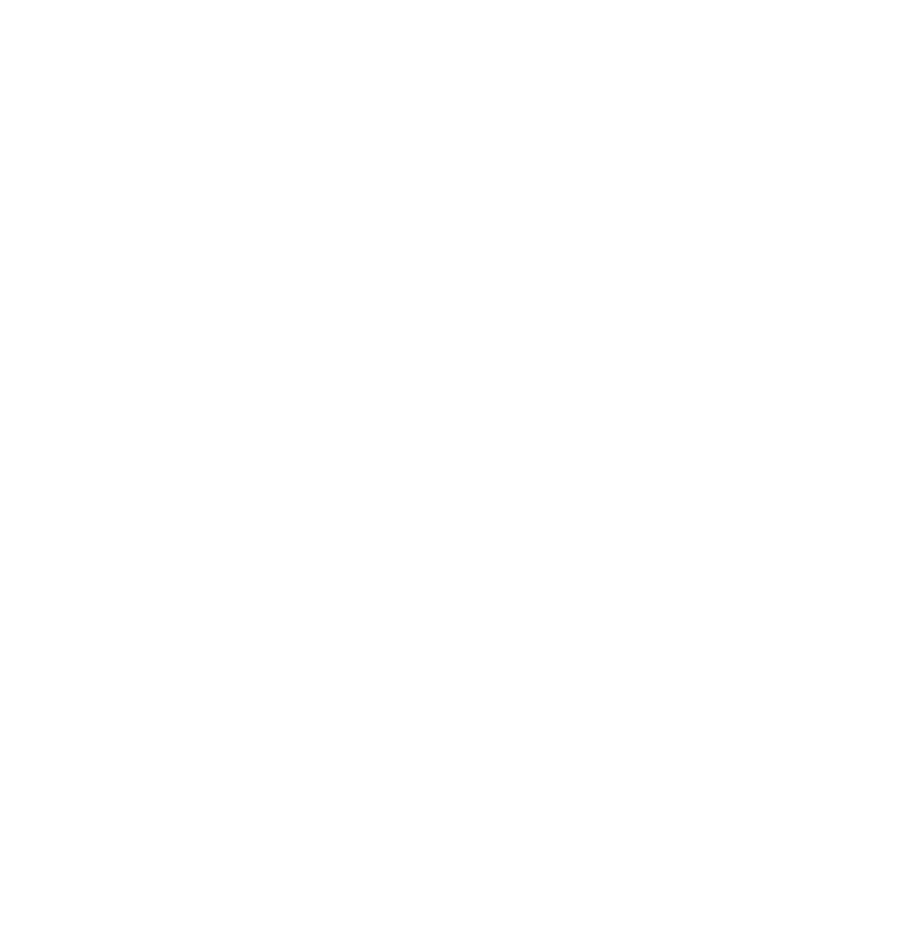
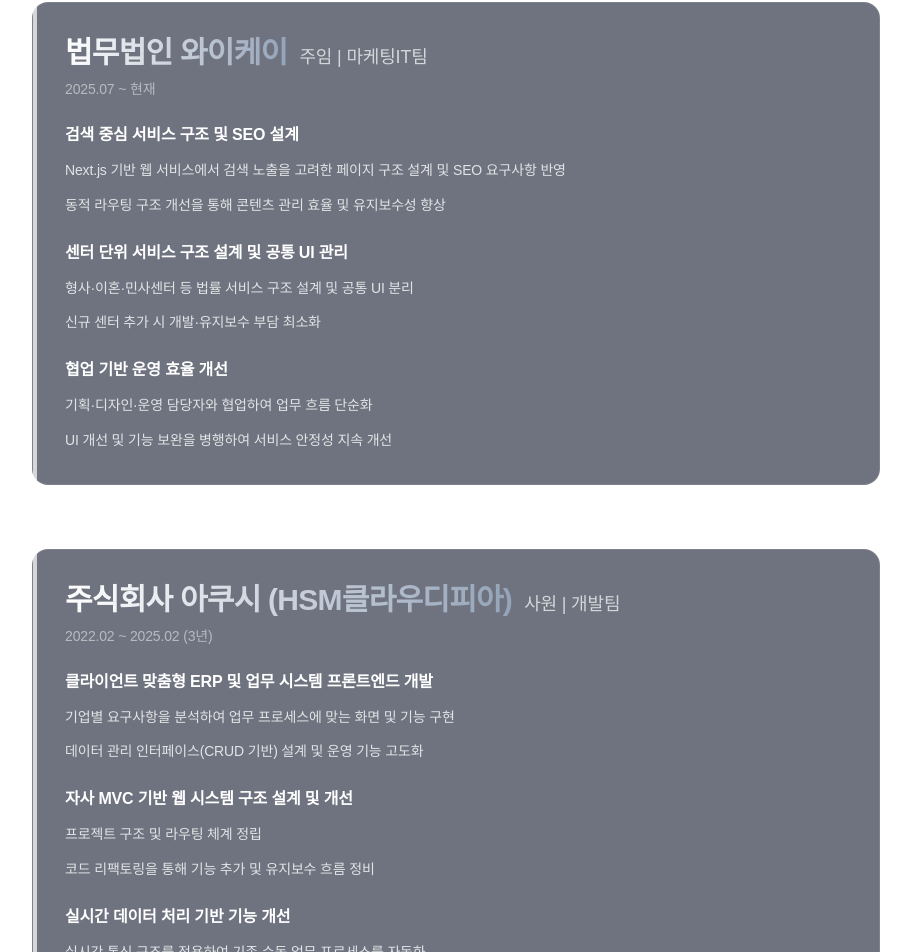
Before and after one commit to JangBai/JangBai.github.io, a React (Vite) app: page / in a window 1280 px wide. Shown: the part 974-1926 px from the top of the page, without its empty margins (184-1095 px from the left). Before the commit the page ends 915 px from the top, so only its background shows below. Built offline with nearby package versions, Linux system fonts and the light colour scheme; a web font is replaced by a local one.

Commit message:
feat: experience 1차 작업

```diff
--- a/src/pages/home/Experience.tsx
+++ b/src/pages/home/Experience.tsx
@@ -1,7 +1,123 @@
 export default function Experience() {
   return (
-    <div id="experience">
-      <h1>Experience</h1>
-    </div>
+    <section
+      id="experience"
+      className="flex flex-col items-center justify-center gap-6"
+    >
+      <div className="w-full text-[var(--color-primary)]">
+        <h2 className="pb-16 text-center font-bold sm:text-xl md:text-3xl lg:text-5xl">
+          Experience
+        </h2>
+
+        <div className="relative flex flex-col gap-16">
+          <div className="hover:shadow-[var(--color-primary)]/20 relative w-full rounded-2xl border border-black/10 bg-white/70 p-8 transition-all duration-300 hover:border-[var(--color-primary)] hover:shadow-lg dark:border-white/10 dark:bg-slate-900/60">
+            <div className="absolute left-0 top-0 h-full w-1 rounded-l-2xl bg-[var(--color-primary)] opacity-70" />
+
+            <div className="mb-6">
+              <div className="flex flex-wrap items-end gap-3">
+                <h3 className="text-3xl font-bold tracking-tight">
+                  <span className="bg-gradient-to-r from-slate-900 to-slate-500 bg-clip-text text-transparent dark:from-white dark:to-slate-400">
+                    법무법인 와이케이
+                  </span>
+                </h3>
+                <p className="text-lg opacity-70">주임 | 마케팅IT팀</p>
+              </div>
+              <p className="mt-2 text-sm opacity-50">2025.07 ~ 현재</p>
+            </div>
+
+            <div className="mb-6">
+              <h4 className="mb-3 text-base font-semibold text-[var(--color-primary)]">
+                검색 중심 서비스 구조 및 SEO 설계
+              </h4>
+              <ul className="space-y-3 text-sm leading-relaxed opacity-80">
+                <li>
+                  Next.js 기반 웹 서비스에서 검색 노출을 고려한 페이지 구조 설계
+                  및 SEO 요구사항 반영
+                </li>
+                <li>
+                  동적 라우팅 구조 개선을 통해 콘텐츠 관리 효율 및 유지보수성
+                  향상
+                </li>
+              </ul>
+            </div>
+
+            <div className="mb-6">
+              <h4 className="mb-3 text-base font-semibold text-[var(--color-primary)]">
+                센터 단위 서비스 구조 설계 및 공통 UI 관리
+              </h4>
+              <ul className="space-y-3 text-sm leading-relaxed opacity-80">
+                <li>
+                  형사·이혼·민사센터 등 법률 서비스 구조 설계 및 공통 UI 분리
+                </li>
+                <li>신규 센터 추가 시 개발·유지보수 부담 최소화</li>
+              </ul>
+            </div>
+
+            <div>
+              <h4 className="mb-3 text-base font-semibold text-[var(--color-primary)]">
+                협업 기반 운영 효율 개선
+              </h4>
+              <ul className="space-y-3 text-sm leading-relaxed opacity-80">
+                <li>기획·디자인·운영 담당자와 협업하여 업무 흐름 단순화</li>
+                <li>UI 개선 및 기능 보완을 병행하여 서비스 안정성 지속 개선</li>
+              </ul>
+            </div>
+          </div>
+
+          <div className="hover:shadow-[var(--color-primary)]/20 relative w-full rounded-2xl border border-black/10 bg-white/70 p-8 transition-all duration-300 hover:border-[var(--color-primary)] hover:shadow-lg dark:border-white/10 dark:bg-slate-900/60">
+            <div className="absolute left-0 top-0 h-full w-1 rounded-l-2xl bg-[var(--color-primary)] opacity-70" />
+
+            <div className="mb-6">
+              <div className="flex flex-wrap items-end gap-3">
+                <h3 className="text-3xl font-bold tracking-tight">
+                  <span className="bg-gradient-to-r from-slate-900 to-slate-500 bg-clip-text text-transparent dark:from-white dark:to-slate-400">
+                    주식회사 아쿠시 (HSM클라우디피아)
+                  </span>
+                </h3>
+                <p className="text-lg opacity-70">사원 | 개발팀</p>
+              </div>
+              <p className="mt-2 text-sm opacity-50">2022.02 ~ 2025.02 (3년)</p>
+            </div>
+
+            <div className="mb-6">
+              <h4 className="mb-3 text-base font-semibold text-[var(--color-primary)]">
+                클라이언트 맞춤형 ERP 및 업무 시스템 프론트엔드 개발
+              </h4>
+              <ul className="space-y-3 text-sm leading-relaxed opacity-80">
+                <li>
+                  기업별 요구사항을 분석하여 업무 프로세스에 맞는 화면 및 기능
+                  구현
+                </li>
+                <li>
+                  데이터 관리 인터페이스(CRUD 기반) 설계 및 운영 기능 고도화
+                </li>
+              </ul>
+            </div>
+
+            <div className="mb-6">
+              <h4 className="mb-3 text-base font-semibold text-[var(--color-primary)]">
+                자사 MVC 기반 웹 시스템 구조 설계 및 개선
+              </h4>
+              <ul className="space-y-3 text-sm leading-relaxed opacity-80">
+                <li>프로젝트 구조 및 라우팅 체계 정립</li>
+                <li>코드 리팩토링을 통해 기능 추가 및 유지보수 흐름 정비</li>
+              </ul>
+            </div>
+
+            <div>
+              <h4 className="mb-3 text-base font-semibold text-[var(--color-primary)]">
+                실시간 데이터 처리 기반 기능 개선
+              </h4>
+              <ul className="space-y-3 text-sm leading-relaxed opacity-80">
+                <li>
+                  실시간 통신 구조를 적용하여 기존 수동 업무 프로세스를 자동화
+                </li>
+                <li>데이터 처리 흐름 개선을 통해 운영 효율 향상</li>
+              </ul>
+            </div>
+          </div>
+        </div>
+      </div>
+    </section>
   );
 }
```
